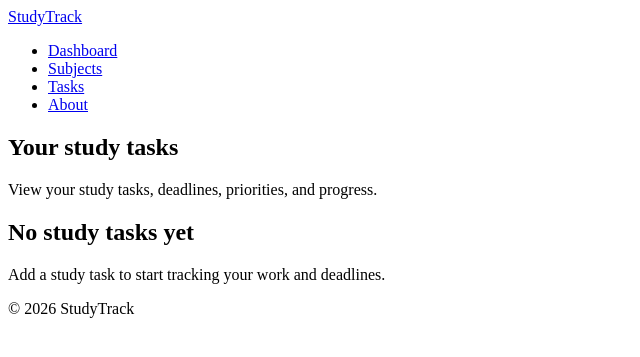
After one commit to jalynch67/Database-Project---StudyTrack, a Flask app: page /tasks in a window 1280 px wide. The commit adds this page. Shown: the top 357 px of the page, without its empty margins (0-640 px from the left). Run offline with Flask 3, Linux system fonts and the light colour scheme.

Commit message:
Add tasks feature with task listing and link to subject details

```diff
--- a/app.py
+++ b/app.py
@@ -1,23 +1,20 @@
 import os
 
 from dotenv import load_dotenv
-from flask import Flask, render_template, flash, redirect, request, url_for
+from flask import Flask, flash, redirect, render_template, request, url_for
 
-from models import db, Subject
+from models import StudyTask, Subject, db
 
 
 load_dotenv()
 
 app = Flask(__name__)
 
-app.config["SQLALCHEMY_DATABASE_URI"] = os.environ.get(
-    "DATABASE_URL",
-    "sqlite://studytrack.db",
+app.config["SQLALCHEMY_DATABASE_URI"] = (
+    os.environ.get("DATABASE_URL") or "sqlite:///studytrack.db"
 )
-
-app.config["SECRET_KEY"] = os.environ.get(
-    "SECRET_KEY",
-    "development-key",
+app.config["SECRET_KEY"] = (
+    os.environ.get("SECRET_KEY") or "development-key"
 )
 
 db.init_app(app)
@@ -46,6 +43,7 @@ def add_subject():
         name = request.form.get("name", "").strip()
         description = request.form.get("description", "").strip()
         colour = request.form.get("colour", "blue")
+
         allowed_colours = ["blue", "green", "purple", "orange", "red"]
 
         if not name:
@@ -77,29 +75,30 @@ def add_subject():
 
 @app.route("/subjects/<int:subject_id>")
 def subject_detail(subject_id):
-    """Display the details for one subject"""
+    """Display the details for one subject."""
     subject = Subject.query.get_or_404(subject_id)
     return render_template(
         "subjects/detail.html",
-        subject=subject
+        subject=subject,
     )
 
 
 @app.route("/subjects/<int:subject_id>/edit", methods=["GET", "POST"])
 def edit_subject(subject_id):
     """Display the edit form and update a subject."""
-    subject= Subject.query.get_or_404(subject_id)
+    subject = Subject.query.get_or_404(subject_id)
 
     if request.method == "POST":
         name = request.form.get("name", "").strip()
         description = request.form.get("description", "").strip()
         colour = request.form.get("colour", "blue")
-        allowed_colours = ["blue", "green", "purple", "organge", "red"]
+
+        allowed_colours = ["blue", "green", "purple", "orange", "red"]
 
         if not name:
             flash("Please enter a subject name.", "error")
             return render_template(
-                "subject/edit.html",
+                "subjects/edit.html",
                 subject=subject,
             )
 
@@ -111,13 +110,13 @@ def edit_subject(subject_id):
             )
 
         if colour not in allowed_colours:
-            flash("Please select a valid subject colour", "error")
+            flash("Please select a valid subject colour.", "error")
             return render_template(
                 "subjects/edit.html",
                 subject=subject,
             )
 
-        subject.name =  name
+        subject.name = name
         subject.description = description or None
         subject.colour = colour
 
@@ -130,11 +129,11 @@ def edit_subject(subject_id):
 
     return render_template(
         "subjects/edit.html",
-        subject=subject
+        subject=subject,
     )
 
 
-@app.route("/subjects/<int:subject_id>/delete", methods=["POST", "GET"])
+@app.route("/subjects/<int:subject_id>/delete", methods=["GET", "POST"])
 def delete_subject(subject_id):
     """Display a confirmation page and delete a subject."""
     subject = Subject.query.get_or_404(subject_id)
@@ -152,10 +151,21 @@ def delete_subject(subject_id):
     )
 
 
+@app.route("/tasks")
+def tasks():
+    """Display all study tasks."""
+    all_tasks = StudyTask.query.order_by(StudyTask.due_date).all()
+    return render_template(
+        "tasks/list.html",
+        tasks=all_tasks,
+    )
+
+
 @app.route("/about")
 def about():
     """Display information about StudyTrack."""
     return render_template("about.html")
 
+
 if __name__ == "__main__":
     app.run(debug=True)
--- a/templates/base.html
+++ b/templates/base.html
@@ -19,6 +19,9 @@
                 </li>
                 <li>
                     <a href="{{ url_for('subjects') }}">Subjects</a>
+                </li>
+                <li>
+                    <a href="{{ url_for('tasks') }}">Tasks</a>
                 </li>
                 <li>
                     <a href="{{ url_for('about') }}">About</a>
--- /dev/null
+++ b/templates/tasks/list.html
@@ -0,0 +1,52 @@
+{% extends "base.html" %}
+
+{% block title %}Tasks | StudyTrack{% endblock %}
+
+{% block content %}
+<section>
+    <h1>Your study tasks</h1>
+
+    <p>
+        View your study tasks, deadlines, priorities, and progress.
+    </p>
+</section>
+
+<section>
+    {% if tasks %}
+    <ul>
+        {% for task in tasks %}
+        <li>
+            <h2>{{ task.title }}</h2>
+
+            {% if task.description %}
+            <p>{{ task.description }}</p>
+            {% else %}
+            <p>No description has been added.</p>
+            {% endif %}
+
+            <p>
+                Subject:
+                <a href="{{ url_for('subject_detail', subject_id=task.subject.id) }}">
+                    {{ task.subject.name }}
+                </a>
+            </p>
+            <p>Due: {{ task.due_date.strftime('%d %B %Y') }}</p>
+            <p>Priority: {{ task.priority|title }}</p>
+
+            {% if task.is_complete %}
+            <p>Status: Complete</p>
+            {% else %}
+            <p>Status: Open</p>
+            {% endif %}
+        </li>
+        {% endfor %}
+    </ul>
+    {% else %}
+    <h2>No study tasks yet</h2>
+
+    <p>
+        Add a study task to start tracking your work and deadlines.
+    </p>
+    {% endif %}
+</section>
+{% endblock %}
```
